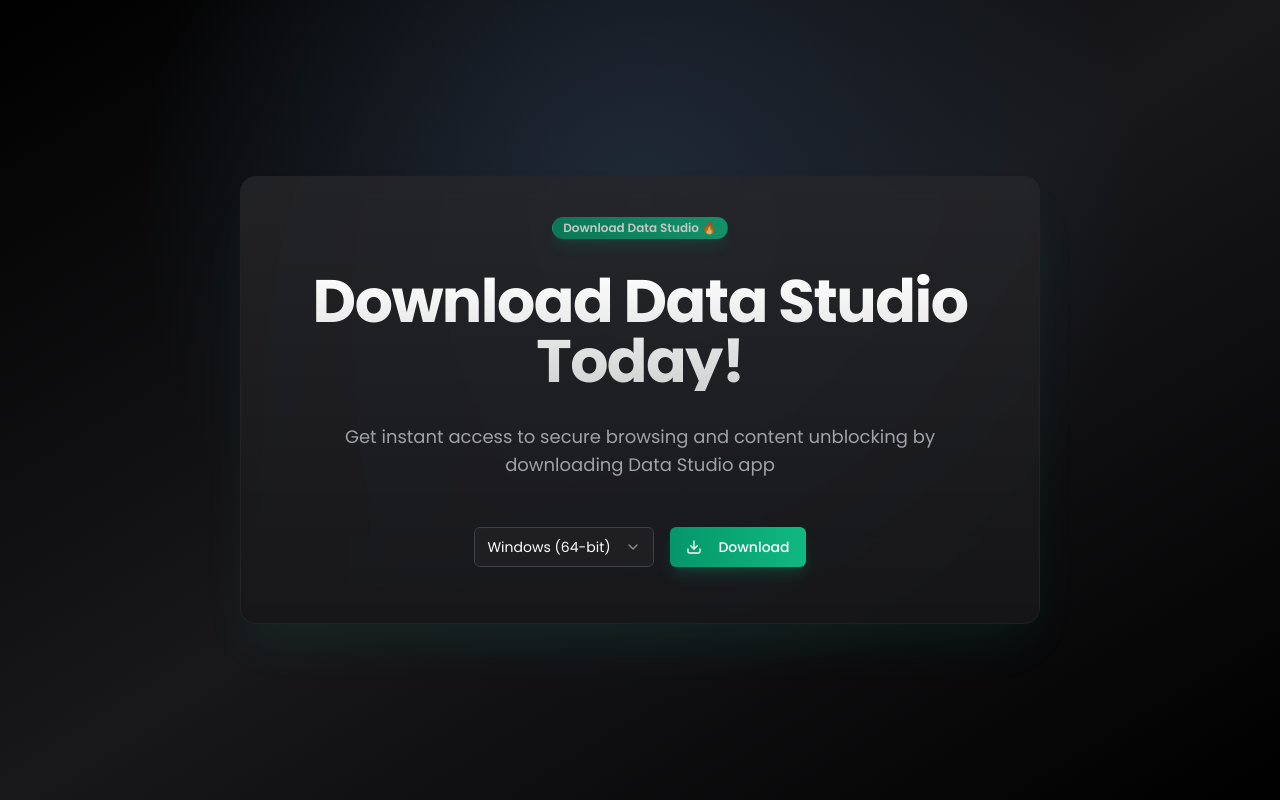
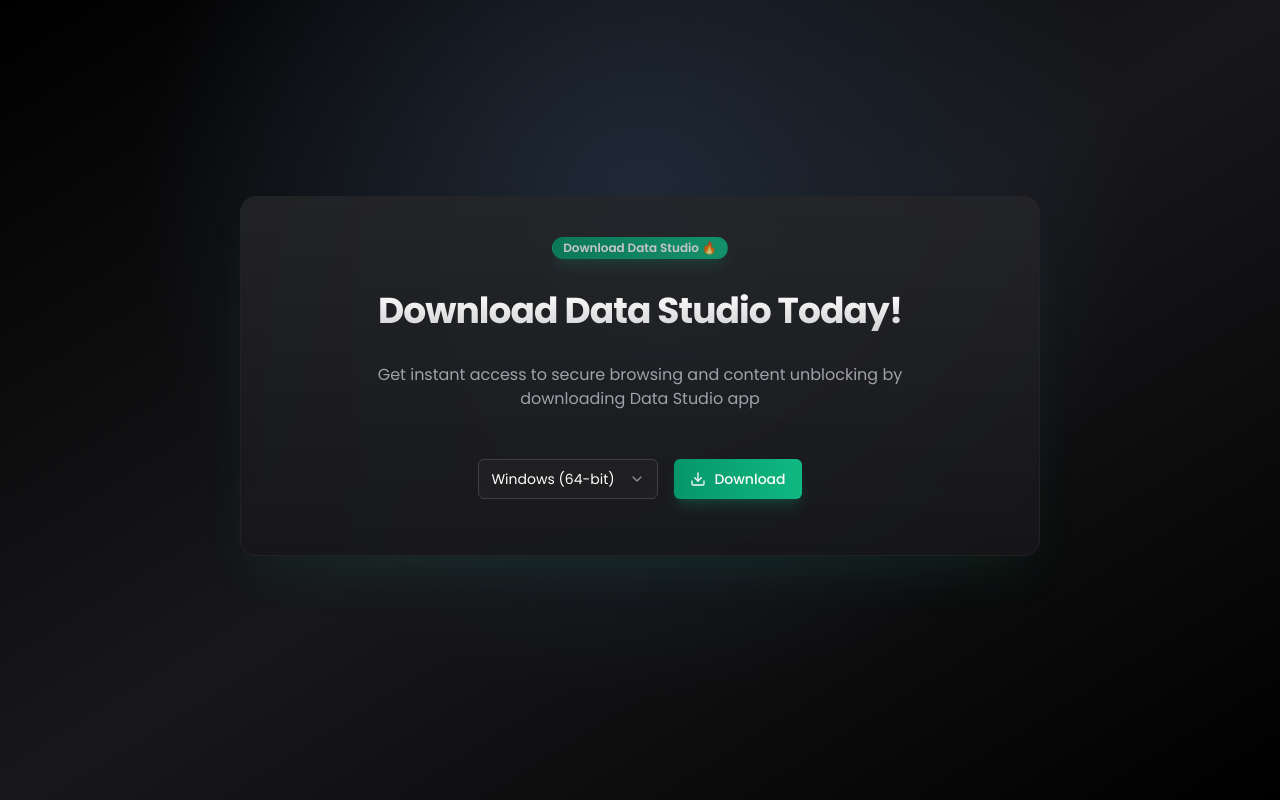
Before and after one commit to abhishek-dagar/dh-studio-frontend, a Next.js app: page / in a window 1280 px wide. Built offline with nearby package versions, Linux system fonts and the light colour scheme.

Commit message:
landing page is improved

```diff
--- a/src/app/page.tsx
+++ b/src/app/page.tsx
@@ -12,7 +12,7 @@
 
 export default function Home() {
   return (
-    <div className="font-poppins flex min-h-screen items-center justify-center bg-gradient-to-br from-black via-zinc-900 to-black p-8 pb-20 sm:p-20">
+    <div className="font-poppins flex min-h-screen items-center justify-center bg-gradient-to-br from-black via-zinc-900 to-black p-8 pb-20   ">
       <div className="absolute inset-0 bg-[radial-gradient(circle_500px_at_50%_200px,#1f2937,transparent)]" />
       <Card className="relative w-[800px] overflow-hidden rounded-2xl border-white/5 bg-zinc-900/80 text-white shadow-2xl shadow-emerald-500/10 backdrop-blur-sm">
         <div className="absolute inset-0 bg-gradient-to-b from-white/5 to-transparent" />
@@ -24,11 +24,11 @@
             Download Data Studio 🔥
           </Badge>
 
-          <h1 className="bg-gradient-to-b from-white to-white/80 bg-clip-text text-center text-6xl font-[800] tracking-tight text-transparent">
+          <h1 className="bg-gradient-to-b from-white to-white/80 bg-clip-text text-center text-4xl font-[900] tracking-tight text-transparent ">
             Download Data Studio Today!
           </h1>
 
-          <p className="max-w-[600px] text-center text-lg text-zinc-400">
+          <p className="max-w-[600px] text-center text-md text-zinc-400">
             Get instant access to secure browsing and content unblocking by
             downloading Data Studio app
           </p>
@@ -46,7 +46,7 @@
             </Select>
 
             <Button className="bg-gradient-to-r from-emerald-600 to-emerald-500 shadow-lg shadow-emerald-500/20 transition-all duration-300 hover:scale-105 hover:from-emerald-500 hover:to-emerald-400 hover:shadow-emerald-500/30">
-              <Download className="mr-2 h-4 w-4" /> Download
+              <Download className="h-4 w-4" /> Download
             </Button>
           </div>
         </CardContent>
```
